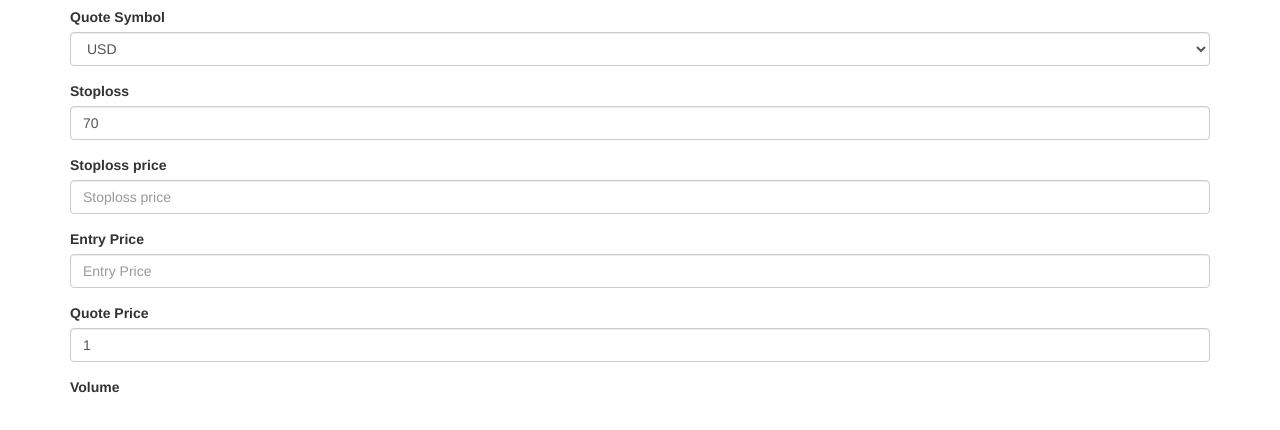
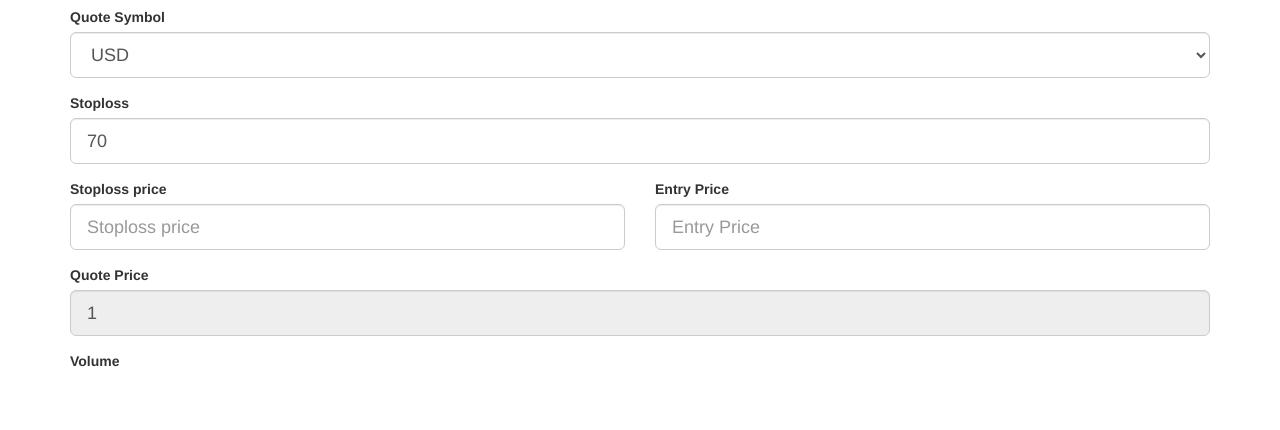
Before and after one commit to hunting0011/pipcal, a plain HTML site: page index.html in a window 1280 px wide. Shown: the part 56-486 px from the top of the page. Drawn offline with nearby package versions, Linux system fonts and the light colour scheme.

Commit message:
chang ui

```diff
--- a/index.html
+++ b/index.html
@@ -3,6 +3,12 @@
 <script src="https://maxcdn.bootstrapcdn.com/bootstrap/3.4.1/js/bootstrap.min.js"></script>
 <script src="calculator.js"></script>
 <style>
+
+    input,
+    select {
+        font-size: 100%;
+    }
+
     .buy {
         color: green
     }
@@ -64,7 +70,7 @@
 <div class="container">
     <div class="form-group">
         <label for="">Quote Symbol</label>
-        <select class="form-control" id="quoteSymbol">
+        <select class="form-control input-lg" id="quoteSymbol">
             <option value="USD">USD</option>
             <option value="AUD">AUD</option>
             <option value="CAD">CAD</option>
@@ -77,23 +83,32 @@
     <div class="form-group">
         <label for="">Stoploss</label>
 
-        <input type="number" class="form-control" id="stoploss" value="70">
+        <input type="number" class="form-control input-lg" id="stoploss" value="70">
 
     </div>
+
+
     <div class="form-group">
-        <label for="">Stoploss price</label>
-        <input type="number" class="form-control" id="stoplossPrice" placeholder="Stoploss price">
+        <div class="row">
+            <div class="col-sm-6">
+                <label for="">Stoploss price</label>
+                <input type="number" class="form-control input-lg" id="stoplossPrice" placeholder="Stoploss price"
+                    style="color: red">
+            </div>
+            <div class="col-sm-6">
+                <label for="">Entry Price</label>
+                <input type="number" class="form-control input-lg" id="entryPrice" placeholder="Entry Price">
+            </div>
+        </div>
+
     </div>
-    <div class="form-group">
-        <label for="">Entry Price</label>
-        <input type="number" class="form-control" id="entryPrice" placeholder="Entry Price">
-    </div>
+
     <div class="form-group">
         <label for="">Quote Price</label>
-        <input type="number" class="form-control" id="quotePrice" value="1">
+        <input type="number" class="form-control input-lg" id="quotePrice" value="1" readonly>
     </div>
     <div class="form-group">
         <label for="">Volume</label>
-        <label id="volume" style="font-weight: bold;font-size: 20px"></label>
+        <label id="volume" style="font-weight: bold;font-size: 36px"></label>
     </div>
 </div>
```
